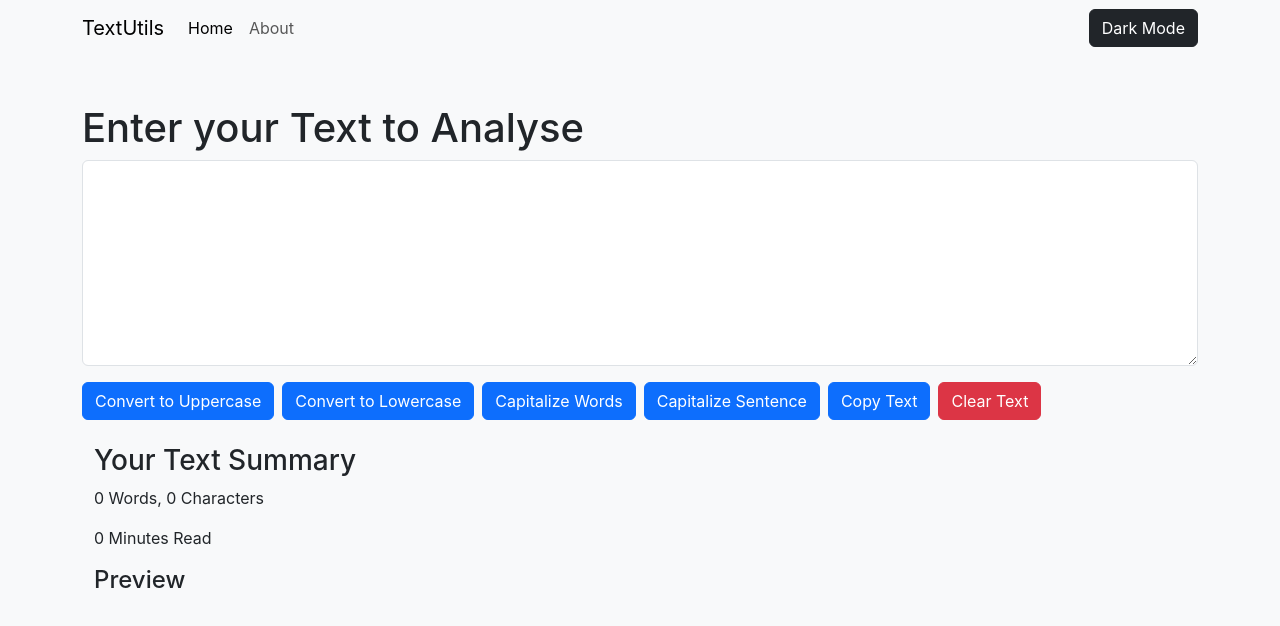
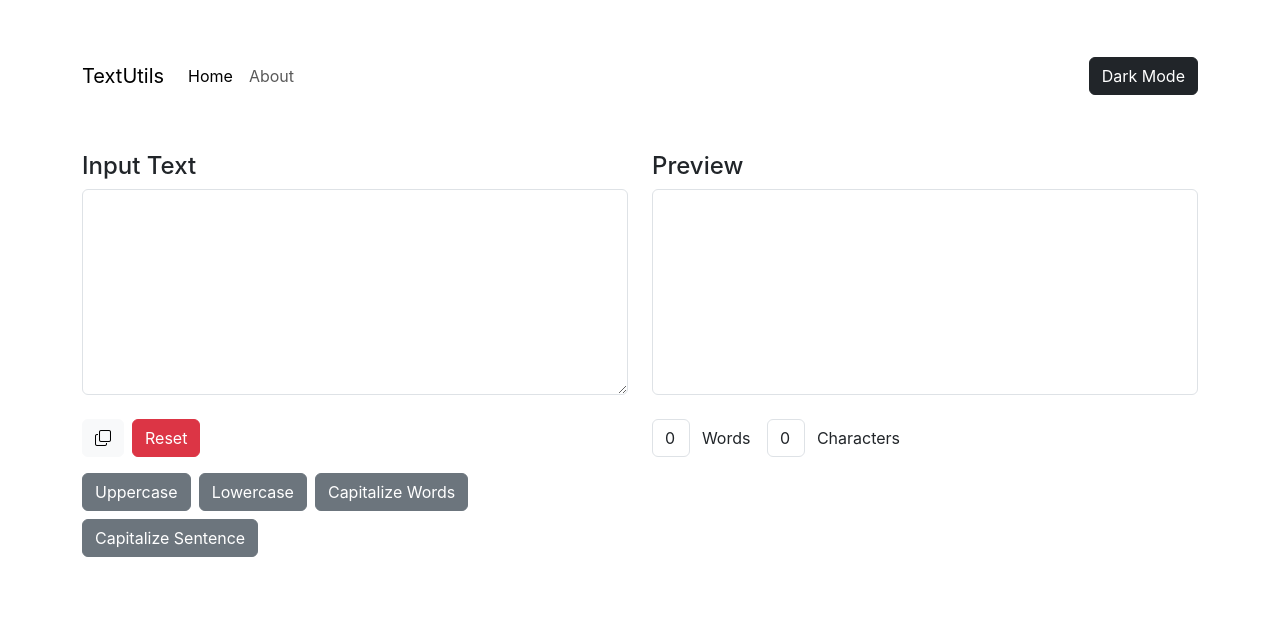
Before and after one commit to NileshJaswal/TextUtils, a React (Create React App) app: page / in a window 1280 px wide. Shown: the top 626 px of the page. Built offline with nearby package versions, Linux system fonts and the light colour scheme.

Commit message:
Layout Updates

```diff
--- a/package.json
+++ b/package.json
@@ -7,6 +7,7 @@
     "@testing-library/jest-dom": "^5.17.0",
     "@testing-library/react": "^13.4.0",
     "@testing-library/user-event": "^13.5.0",
+    "bootstrap-icons": "^1.11.3",
     "gh-pages": "^6.1.1",
     "react": "^18.2.0",
     "react-dom": "^18.2.0",
--- a/public/index.html
+++ b/public/index.html
@@ -18,6 +18,11 @@
       integrity="sha384-T3c6CoIi6uLrA9TneNEoa7RxnatzjcDSCmG1MXxSR1GAsXEV/Dwwykc2MPK8M2HN"
       crossorigin="anonymous"
     />
+    <style>
+      .italic-text {
+        font-style: italic;
+      }
+    </style>
   </head>
   <body>
     <noscript>You need to enable JavaScript to run this app.</noscript>
--- a/src/App.js
+++ b/src/App.js
@@ -4,10 +4,11 @@ import Navbar from "./components/Navbar";
 import Textform from "./components/Textform";
 import Alert from "./components/Alert";
 import About from "./components/About";
+import "bootstrap-icons/font/bootstrap-icons.css";
 import { BrowserRouter as Router, Routes , Route } from "react-router-dom";
 
 const App = () => {
-  const [darkMode, setdarkMode] = useState("light");
+  const [darkMode, setdarkMode] = useState("white");
   const [buttonText, setButtonText] = useState("Dark Mode");
   const [alert, setAlert] = useState(null);
 
@@ -23,26 +24,26 @@ const App = () => {
 
   const toggleStyle = () => {
     if (darkMode === "dark") {
-      setdarkMode("light");
+      setdarkMode("white");
       setButtonText("Dark Mode");
       showAlert("Dark mode has been Disabled!", "success");
       document.title = "TextUtils";
-    } else if (darkMode === "light") {
+    } else if (darkMode === "white") {
       setdarkMode("dark");
-      setButtonText("Light Mode");
+      setButtonText("white Mode");
       showAlert("Dark mode has been Enabled!", "success");
       document.title = "TextUtils - Dark";
     }
   };
   return (
     <Router>
-      <div className={`main vh-100 bg-${darkMode} text-${darkMode === "light" ? "dark" : "light"}`} data-bs-theme={darkMode}>
+      <div className={`main py-5 bg-${darkMode} text-${darkMode === "white" ? "dark" : "white"}`} data-bs-theme={darkMode}>
         <Navbar title="TextUtils" about="About" darkMode={darkMode} buttonText={buttonText} setButtonText={setButtonText} toggleStyle={toggleStyle} />
         <Alert alert={alert} />
         <div className="container">
           <Routes>
-            <Route exact path="/" element={<Textform showAlert={showAlert} heading="Enter your Text to Analyse" />}/>
-            <Route exact path="/TextUtils" element={<Textform showAlert={showAlert} heading="Enter your Text to Analyse" />}/>
+            <Route exact path="/" element={<Textform showAlert={showAlert} heading="Input Text" />}/>
+            <Route exact path="/TextUtils" element={<Textform showAlert={showAlert} heading="Input Text" />}/>
             <Route exact path="/about" element={<About />}/>
           </Routes>
         </div>
--- a/src/components/Textform.js
+++ b/src/components/Textform.js
@@ -5,7 +5,7 @@ export default function Textform(props) {
   const [text, setText] = useState("");
 
   let wordCount = text.split(" ").length;
-  if (text === '') {
+  if (text === "") {
     wordCount = 0;
   }
 
@@ -29,26 +29,26 @@ export default function Textform(props) {
 
   // Capitalize Words
   const capitalizeText = () => {
-    const words = text.split(' '); // Split text into an array of words
-    const capitalizedWords = words.map(word => {
+    const words = text.split(" "); // Split text into an array of words
+    const capitalizedWords = words.map((word) => {
       return word.charAt(0).toUpperCase() + word.slice(1); // Capitalize the first letter of each word
     });
-    const capitalizedText = capitalizedWords.join(' '); // Join the words back into a string
+    const capitalizedText = capitalizedWords.join(" "); // Join the words back into a string
     setText(capitalizedText);
   };
 
   // Capitalize Sentence
   const capitalizeSentence = () => {
-    const words = text.toLowerCase().split(' ');
+    const words = text.toLowerCase().split(" ");
     words[0] = words[0].charAt(0).toUpperCase() + words[0].slice(1);
-    const capitalizedText = words.join(' ');
+    const capitalizedText = words.join(" ");
     setText(capitalizedText);
   };
 
   // Copy Text
   const handleCopyClick = () => {
-    navigator.clipboard.writeText(text)
-    props.showAlert('Text is Copied to Clipboard!', "success");
+    navigator.clipboard.writeText(text);
+    props.showAlert("Text is Copied to Clipboard!", "success");
     /* .then(() => {
         // Handle successful copy
         alert('Text copied to clipboard!');
@@ -68,45 +68,65 @@ export default function Textform(props) {
   return (
     <>
       <div className="container p-0 mt-5">
-        <h1 className="">{props.heading}</h1>
-        <div className="mb-3">
-          <textarea
-            className="form-control"
-            id="exampleFormControlTextarea1"
-            rows="8"
-            onChange={HandleOnChange}
-            value={text}
-          />
+        <div className="mb-3 row">
+          <div className="col-md-6">
+            <h4 className="">{props.heading}</h4>
+            <textarea className="form-control" id="exampleFormControlTextarea1" rows="8" onChange={HandleOnChange} value={text} />
           </div>
-        <div className="d-flex flex-column flex-md-row gap-2">
-          <button onClick={HandleUpClick} type="button" className="btn btn-primary">
-            Convert to Uppercase
+          <div className="col-md-6 mt-md-0 mt-4 d-flex flex-column">
+            <h4>Preview</h4>
+            <p id="preview" className="border h-100 mb-0 rounded p-2">{text}</p>
+          </div>
+          <div className="col-md-6">
+            <div className="mb-3 copy-reset mt-4">
+              <button onClick={handleCopyClick} type="button" className="me-2 btn btn-light">
+                <i class="bi bi-copy"></i>
               </button>
-          <button onClick={HandleLoClick} type="button" className="btn btn-primary">
-            Convert to Lowercase
+              <button onClick={clearText} type="button" className="btn btn-danger">
+                Reset
               </button>
-          <button onClick={capitalizeText} type="button" className="btn btn-primary">
+            </div>
+            <div className="d-flex flex-wrap gap-2 buttons">
+              <button onClick={HandleUpClick} type="button" className="btn btn-secondary">
+                Uppercase
+              </button>
+              <button onClick={HandleLoClick} type="button" className="btn btn-secondary">
+                Lowercase
+              </button>
+              <button onClick={capitalizeText} type="button" className="btn btn-secondary">
                 Capitalize Words
               </button>
-          <button onClick={capitalizeSentence} type="button" className="btn btn-primary">
+              <button onClick={capitalizeSentence} type="button" className="btn btn-secondary">
                 Capitalize Sentence
-          </button>
-          <button onClick={handleCopyClick} type="button" className="btn btn-primary">
-            Copy Text
-          </button>
-          <button onClick={clearText} type="button" className="btn btn-danger">
-            Clear Text
               </button>
             </div>
           </div>
-      <div className="container mt-4">
-        <h3>Your Text Summary</h3>
-        <p>
-          {wordCount} Words, {text.length} Characters
-        </p>
-        <p>{0.008 * wordCount} Minutes Read</p>
-        <h4>Preview</h4>
-        <p>{text}</p>
+          <div className="col-md-6">
+            <div class="mb-3 row m-0 align-items-center gap-4 word-count mt-4">
+              <div className="row m-0 col-md-2 col-5 p-0 align-items-center">
+                <div className="col-5 p-0">
+                  <input value={wordCount} type="email" class="form-control" id="exampleFormControlInput1" />
+                </div>
+                <div className="col-7">
+                  <label for="exampleFormControlInput1" class="form-label m-0">
+                    Words
+                  </label>
+                </div>
+              </div>
+
+              <div className="row m-0 col-md-2 col-5 p-0 align-items-center">
+                <div className="col-5 p-0">
+                  <input value={text.length} type="email" class="form-control" id="exampleFormControlInput1" />
+                </div>
+                <div className="col-7">
+                  <label for="exampleFormControlInput1" class="form-label m-0">
+                    Characters
+                  </label>
+                </div>
+              </div>
+            </div>
+          </div>
+        </div>
       </div>
     </>
   );
```
Also changed, not shown: 1 other file (tests, documents, lock files or other folders). Lines whose indentation alone changed are shown as unchanged.
